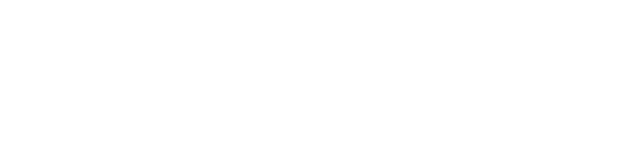
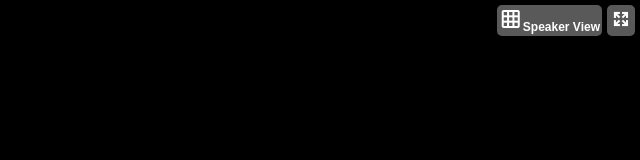
Before and after one commit to annaritadituri/html-css-zoom, a plain HTML site: page index.html in a window 1280 px wide. Shown: the whole page, without its empty margins (640-1280 px from the left). Drawn offline with nearby package versions, Linux system fonts and the light colour scheme.

Commit message:
Added header

```diff
--- a/css/style.css
+++ b/css/style.css
@@ -3,3 +3,29 @@
     padding: 0;
     box-sizing: border-box;
 }
+
+body {
+    background-color: black;
+}
+
+header {
+    height: 5vh;
+    display: flex;
+    flex-direction: row;
+    align-items: center;
+    justify-content: flex-end;
+}
+header button {
+    background-color: rgb(166, 166, 166);
+    filter: invert(100%);
+    border: 0;
+    border-radius: 5px;
+    font-size: 12px;
+    font-weight: bold;
+    padding: 2px;
+    margin-right: 5px;
+}
+
+#rotate {
+    transform: rotate(45deg)
+}
--- a/index.html
+++ b/index.html
@@ -5,8 +5,13 @@
     <meta name="viewport" content="width=device-width, initial-scale=1.0">
     <title>Zoom</title>
     <link rel="stylesheet" href="./css/style.css">
+    <link rel="stylesheet" href="https://fonts.googleapis.com/css2?family=Material+Symbols+Outlined:opsz,wght,FILL,GRAD@24,400,0,0" />
+    <link rel="stylesheet" href="https://fonts.googleapis.com/css2?family=Material+Symbols+Outlined:opsz,wght,FILL,GRAD@24,400,0,0" />
 </head>
 <body>
-
+    <header>
+        <button><span class="material-symbols-outlined">grid_on</span>Speaker View</button>
+        <button><span id="rotate" class="material-symbols-outlined">open_with</span></button>
+    </header>
 </body>
 </html>
```
